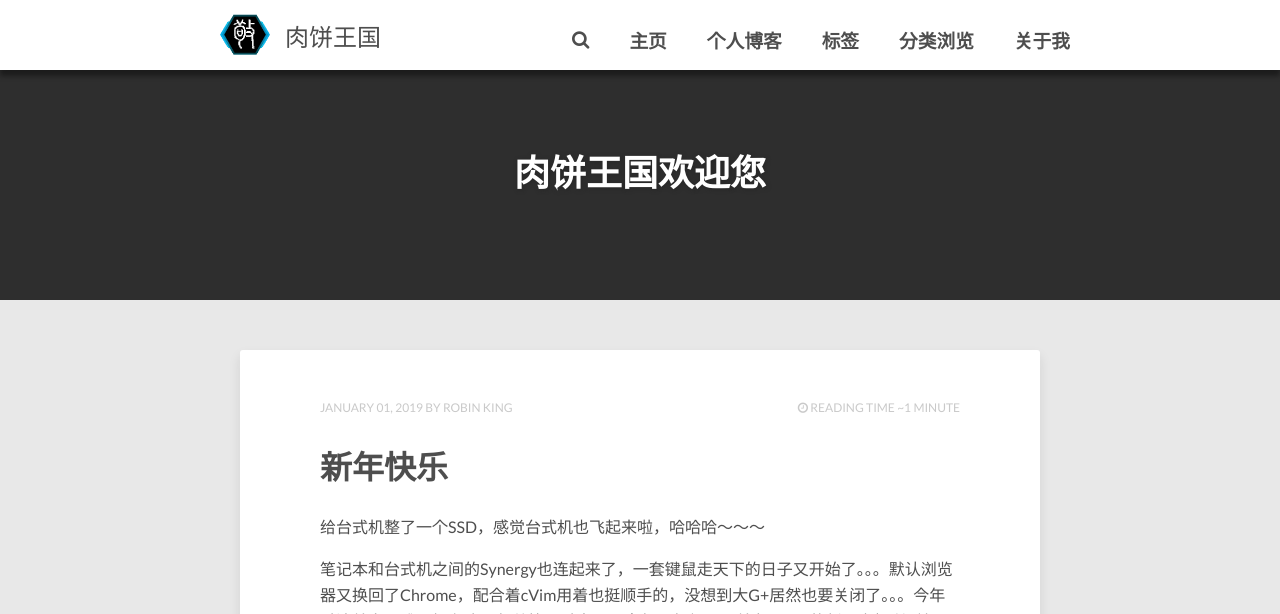
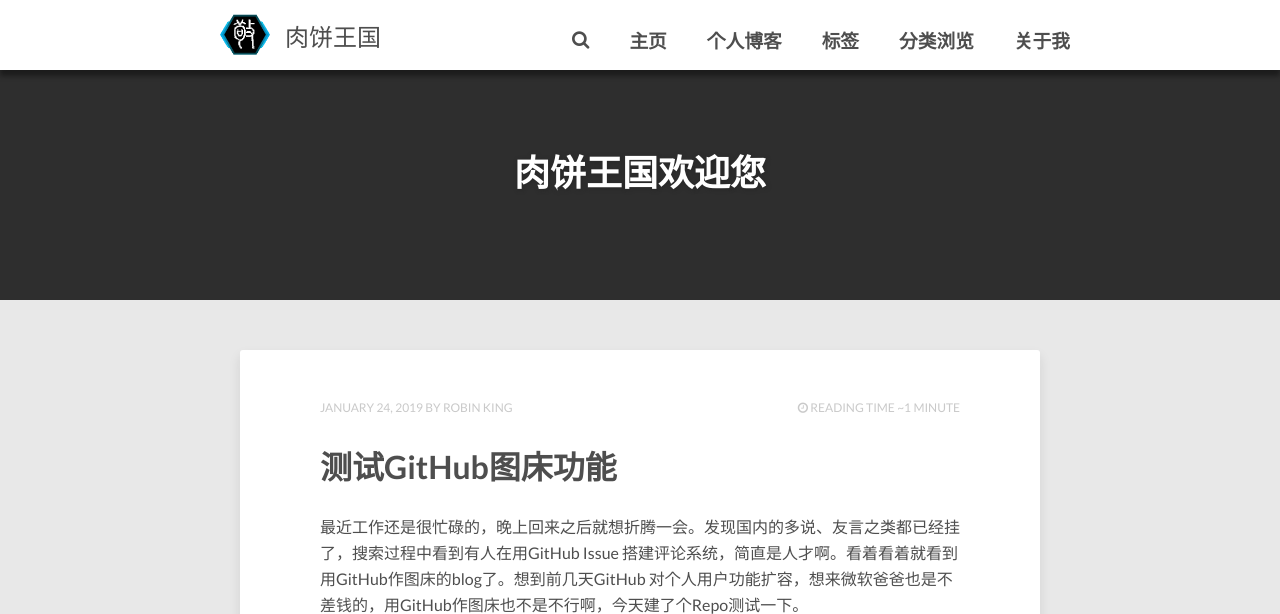
Before and after one commit to RobinKing/RobinKing.github.io, a Jekyll site: the page built from index.html, in a window 1280 px wide and 1400 px high. Shown: the top 614 px of the window. Built offline with Jekyll 4.4.1, drawn with Linux system fonts in a browser that asks for light colours; nearby versions of some CDN libraries; the list of posts is cut into pages by our own code; comment, search, counter and statistics services are not loaded; some of the changed text lies outside the part shown; grey boxes are pictures that could not be loaded.

Commit message:
删除多说，增加了一篇测试图片链接的文章

```diff
--- a/_config.yml
+++ b/_config.yml
@@ -60,7 +60,7 @@
 future:      true
 highlighter: rouge
 markdown:    kramdown
-gems:
+plugins:
   - jekyll-sitemap
   - jekyll-paginate
 sass:
--- a/_includes/scripts.html
+++ b/_includes/scripts.html
@@ -21,7 +21,6 @@
 
 {% if page.comments != false %}
   {% include disqus_comments.html %}
-  {% include duoshuo_comments.html %}
 {% endif %}
 
 {% if site.float_share %}
--- /dev/null
+++ b/_posts/2019-01-23-test-image-files-uploaded-to-github.markdown
@@ -0,0 +1,17 @@
+---
+layout: post
+title:  "测试GitHub图床功能"
+date:   2019-01-23 23:22:21
+categories: [Life]
+tags:   [Life]
+---
+最近工作还是很忙碌的，晚上回来之后就想折腾一会。发现国内的多说、友言之类都已经挂了，搜索过程中看到有人在用GitHub Issue 搭建评论系统，简直是人才啊。看着看着就看到用GitHub作图床的blog了。想到前几天GitHub 对个人用户功能扩容，想来微软爸爸也是不差钱的，用GitHub作图床也不是不行啊，今天建了个Repo测试一下。
+
+###测试图片链接
+![测试图片][blogLogo]
+
+想到之后可以发一些截图之类的，这样确实是不错滴。
+
+想想我的擅长，好像就是各种平台下各类软件的安装和卸载，哈哈，但是这个好像不能当正事写出来哈。回头还是写一些简单的学习记录吧。争取早日开工～～～～～～～
+
+[blogLogo]:https://github.com/RobinKing/image_cache/raw/master/robincn.com/blog-logo.png
```
